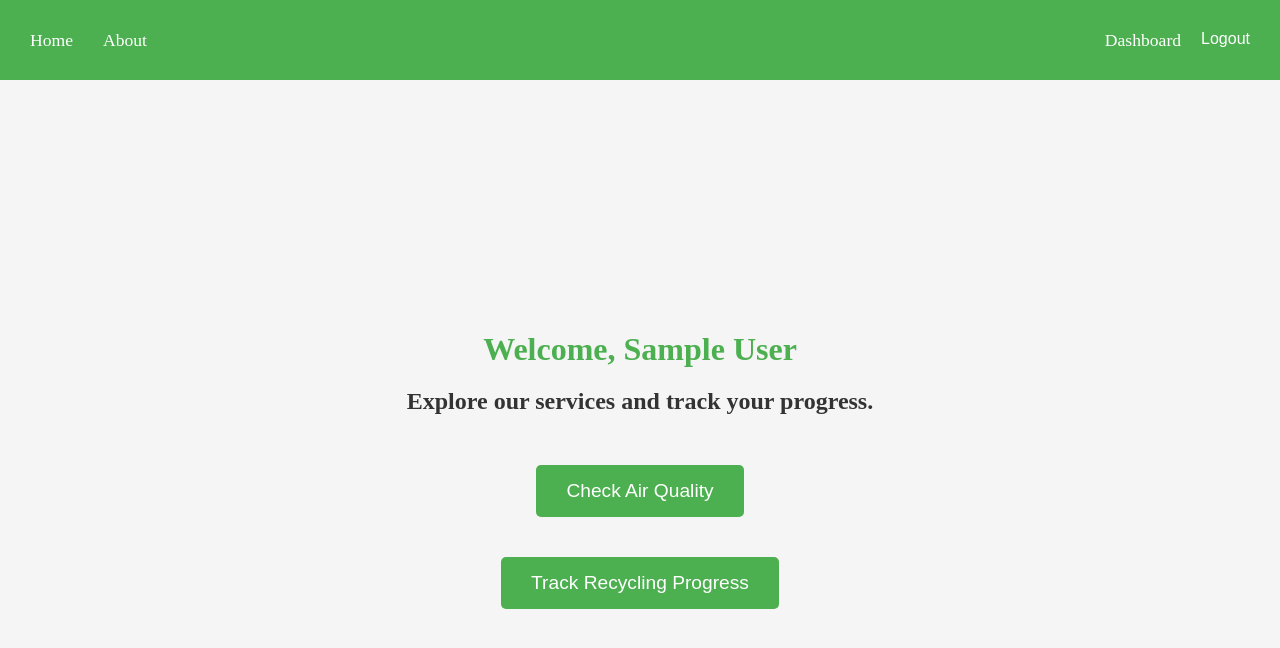
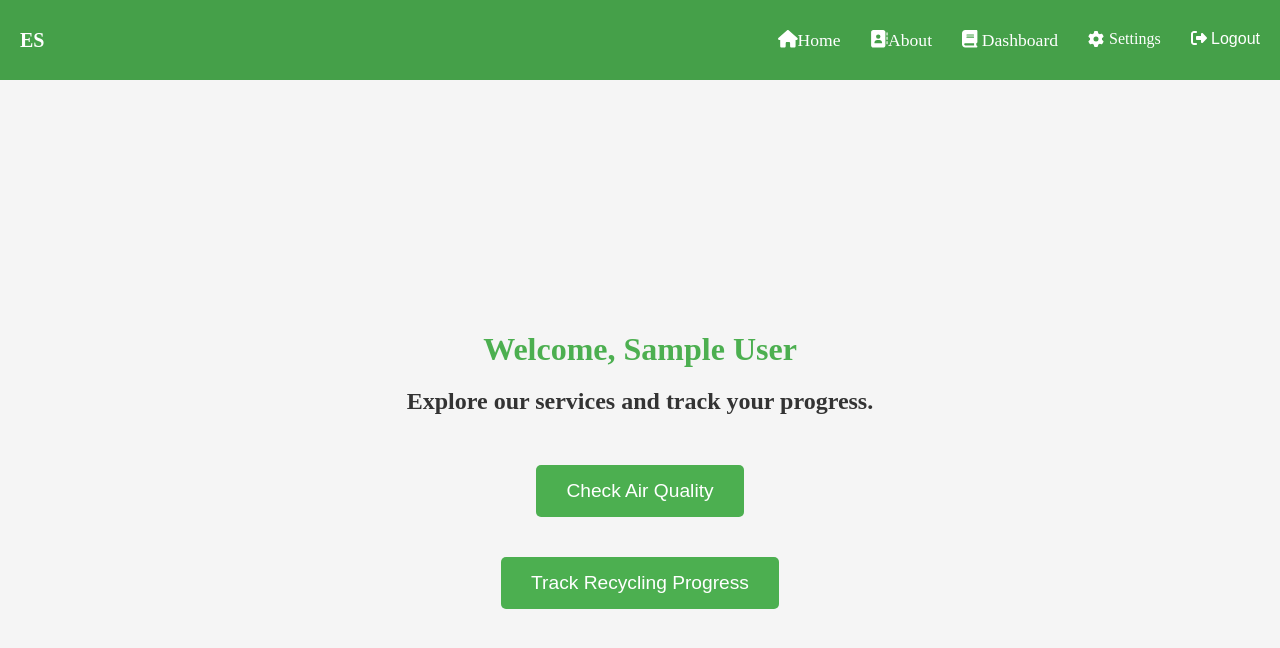
Before and after one commit to Sharathkumar-1603/Projects_env, a React (Vite) app: page /dashboard in a window 1280 px wide. Shown: the top 648 px of the page. Built offline with nearby package versions, Linux system fonts and the light colour scheme; no server answers; sample sign-in values are in the browser's storage.

Commit message:
first commit

```diff
--- a/package.json
+++ b/package.json
@@ -10,9 +10,14 @@
     "preview": "vite preview"
   },
   "dependencies": {
+    "@fortawesome/fontawesome-free": "^6.7.1",
+    "@fortawesome/fontawesome-svg-core": "^6.7.1",
+    "@fortawesome/free-solid-svg-icons": "^6.7.1",
+    "@fortawesome/react-fontawesome": "^0.2.2",
     "axios": "^1.7.7",
     "cloudinary": "^2.5.1",
     "firebase": "^11.0.2",
+    "font-awesome": "^4.7.0",
     "leaflet": "^1.9.4",
     "react": "^18.3.1",
     "react-dom": "^18.3.1",
--- a/src/components/Dashboard.jsx
+++ b/src/components/Dashboard.jsx
@@ -1,11 +1,19 @@
 import React, { useEffect, useState } from "react";
 import { Link, useNavigate } from "react-router-dom";
 import { auth } from "../firebaseConfig";
-import { signOut } from "firebase/auth";
-import '../styles/Dashboard.css'
+import { signOut, updateProfile, updateEmail } from "firebase/auth";
+import "../styles/Dashboard.css";
+import { FontAwesomeIcon } from "@fortawesome/react-fontawesome";
+import { faUser, faEnvelope, faSignOutAlt, faCog, faBars, faHome, faAddressBook, faBook } from "@fortawesome/free-solid-svg-icons";
 
 const Dashboard = () => {
   const [user, setUser] = useState(null);
+  const [editName, setEditName] = useState(false);
+  const [editEmail, setEditEmail] = useState(false);
+  const [newName, setNewName] = useState("");
+  const [newEmail, setNewEmail] = useState("");
+  const [menuOpen, setMenuOpen] = useState(false); // For mobile navbar toggle
+  const [settingsOpen, setSettingsOpen] = useState(false); // For settings dropdown
   const navigate = useNavigate();
 
   useEffect(() => {
@@ -17,7 +25,6 @@ const Dashboard = () => {
         navigate("/login");
       }
     });
-
 
     return () => unsubscribe();
   }, [navigate]);
@@ -32,34 +39,108 @@ const Dashboard = () => {
     }
   };
 
+  const handleUpdateName = async () => {
+    try {
+      await updateProfile(auth.currentUser, { displayName: newName });
+      setUser({ ...user, displayName: newName });
+      console.log("Name updated successfully");
+      setEditName(false);
+    } catch (error) {
+      console.error("Error updating name:", error);
+    }
+  };
+
+  const handleUpdateEmail = async () => {
+    try {
+      await updateEmail(auth.currentUser, newEmail);
+      setUser({ ...user, email: newEmail });
+      console.log("Email updated successfully");
+      setEditEmail(false);
+    } catch (error) {
+      console.error("Error updating email:", error);
+    }
+  };
 
   if (!user) {
     return <div>Loading...</div>;
   }
 
   return (
-
-
     <>
       <nav className="navbar">
-    <ul className="nav-links">
-      <li><Link to="/" className="nav-link">Home</Link></li>
-      <li><Link to="/about" className="nav-link">About</Link></li>
-    </ul>
-    <div className="auth-links">
-      {user ? (
+        <div className="navbar-header">
+          <Link to="/" className="navbar-logo">ES</Link>
+          <button className="hamburger-menu" onClick={() => setMenuOpen(!menuOpen)}>
+            <FontAwesomeIcon icon={faBars} />
+          </button>
+        </div>
+        <ul className={`nav-links ${menuOpen ? "mobile-open" : ""}`}>
+          <li>
+            <Link to="/" className="nav-link"> <FontAwesomeIcon icon={faHome} />Home</Link>
+          </li>
+          <li>
+            <Link to="/about" className="nav-link"><FontAwesomeIcon icon={faAddressBook} />About</Link>
+          </li>
+          <li>
+            <Link to="/dashboard" className="nav-link"> <FontAwesomeIcon icon={faBook} /> Dashboard</Link>
+          </li>
+          <li className="settings-menu">
+            <div onClick={() => setSettingsOpen(!settingsOpen)} className="settings-toggle">
+              <FontAwesomeIcon icon={faCog} /> Settings
+            </div>
+            {settingsOpen && (
+              <div className="settings-dropdown">
+                <div className="settings-item">
+                  <FontAwesomeIcon icon={faUser} />{" "}
+                  {!editName ? (
                     <>
-          <li><Link to="/dashboard" className="nav-link">Dashboard</Link></li>
-          <li><button className="logout-btn" onClick={handleLogout}>Logout</button></li>
+                      <span>{user.displayName || "N/A"}</span>
+                      <button onClick={() => setEditName(true)}>Edit</button>
                     </>
                   ) : (
                     <>
-          <li><Link to="/register" className="nav-link">Register</Link></li>
-          <li><Link to="/login" className="nav-link">Login</Link></li>
+                      <input
+                        type="text"
+                        placeholder="Enter new name"
+                        value={newName}
+                        onChange={(e) => setNewName(e.target.value)}
+                      />
+                      <button onClick={handleUpdateName}>Save</button>
+                      <button onClick={() => setEditName(false)}>Cancel</button>
                     </>
                   )}
                 </div>
+                <div className="settings-item">
+                  <FontAwesomeIcon icon={faEnvelope} />{" "}
+                  {!editEmail ? (
+                    <>
+                      <span>{user.email}</span>
+                      <button onClick={() => setEditEmail(true)}>Edit</button>
+                    </>
+                  ) : (
+                    <>
+                      <input
+                        type="email"
+                        placeholder="Enter new email"
+                        value={newEmail}
+                        onChange={(e) => setNewEmail(e.target.value)}
+                      />
+                      <button onClick={handleUpdateEmail}>Save</button>
+                      <button onClick={() => setEditEmail(false)}>Cancel</button>
+                    </>
+                  )}
+                </div>
+              </div>
+            )}
+          </li>
+          <li>
+            <button className="logout-btn" onClick={handleLogout}>
+              <FontAwesomeIcon icon={faSignOutAlt} /> Logout
+            </button>
+          </li>
+        </ul>
       </nav>
+
       <div className="dashboard-container">
         <h1>Welcome, {user.displayName || user.email}</h1>
         <h2>Explore our services and track your progress.</h2>
@@ -73,8 +154,8 @@ const Dashboard = () => {
             <button>Track Recycling Progress</button>
           </Link>
         </div>
-    </div></>
-
+      </div>
+    </>
   );
 };
 
--- a/src/styles/Dashboard.css
+++ b/src/styles/Dashboard.css
@@ -71,3 +71,134 @@
       font-size: 1rem;
     } */
   }
+
+  .settings-menu {
+    position: relative;
+  }
+
+  .settings-toggle {
+    cursor: pointer;
+    display: flex;
+    align-items: center;
+    gap: 5px;
+    font-size: 16px;
+    color: white;
+  }
+
+  .settings-dropdown {
+    position: absolute;
+    top: 100%;
+    right: 0;
+    background-color: #fff;
+    box-shadow: 0 4px 8px rgba(0, 0, 0, 0.2);
+    border-radius: 5px;
+    padding: 10px;
+    z-index: 1000;
+    display: flex;
+    flex-direction: column;
+    gap: 10px;
+  }
+
+  .settings-item {
+    display: flex;
+    align-items: center;
+    gap: 10px;
+  }
+
+  .settings-item input {
+    padding: 5px;
+    border: 1px solid #ccc;
+    border-radius: 3px;
+  }
+
+  .settings-item button {
+    background-color: #4CAF50;
+    color: black;
+    border: none;
+    padding: 5px 10px;
+    cursor: pointer;
+    border-radius: 3px;
+  }
+
+  .settings-item button:hover {
+    background-color: #45a049;
+  }
+  .settings-item span{
+    color :black;
+  }
+
+
+  /* Navbar styles */
+.navbar {
+  display: flex;
+  justify-content: space-between;
+  align-items: center;
+  background-color: #45a049;
+  padding: 10px 20px;
+  color: white;
+}
+
+.navbar-logo {
+  font-size: 20px;
+  font-weight: bold;
+  color: white;
+  text-decoration: none;
+}
+
+.hamburger-menu {
+  display: none;
+  background: none;
+  border: none;
+  color: white;
+  font-size: 24px;
+  cursor: pointer;
+}
+
+/* Mobile-specific styles */
+@media (max-width: 768px) {
+  .hamburger-menu {
+    display: block;
+  }
+
+  .nav-links {
+    display: none;
+    flex-direction: column;
+    background-color: #45a049;
+    position: absolute;
+    top: 60px;
+    right: 0;
+    width: 100%;
+    z-index: 1000;
+  }
+
+  .nav-links.mobile-open {
+    display: flex;
+  }
+
+  .nav-link {
+    padding: 10px 20px;
+    text-align: center;
+    color: white;
+    text-decoration: none;
+    border-bottom: 1px solid #555;
+  }
+
+  .settings-dropdown {
+    width: 100%;
+    padding: 10px 0;
+  }
+
+  .settings-item {
+    flex-direction: column;
+    align-items: flex-start;
+  }
+
+  .settings-item input {
+    width: 100%;
+  }
+
+  .logout-btn {
+    width: 100%;
+    text-align: center;
+  }
+}
```
Also changed, not shown: 1 other file (tests, documents, lock files or other folders). Lines whose indentation alone changed are shown as unchanged.
